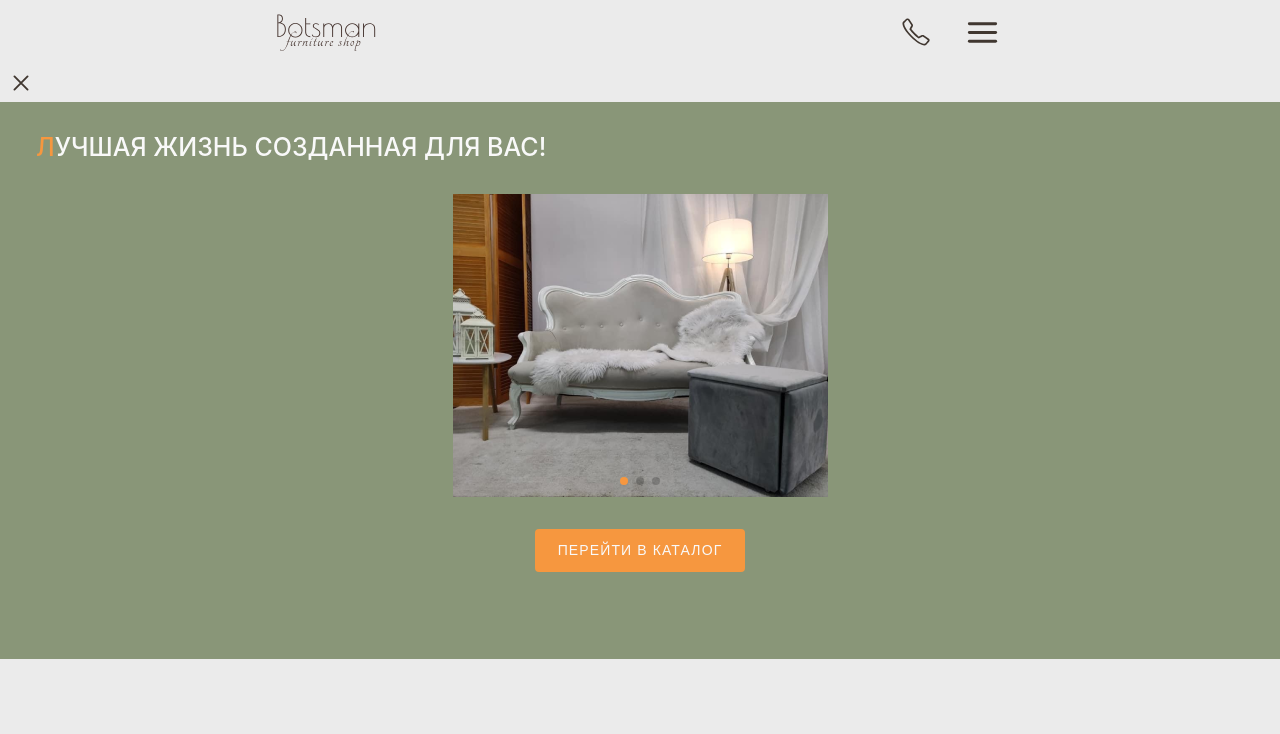
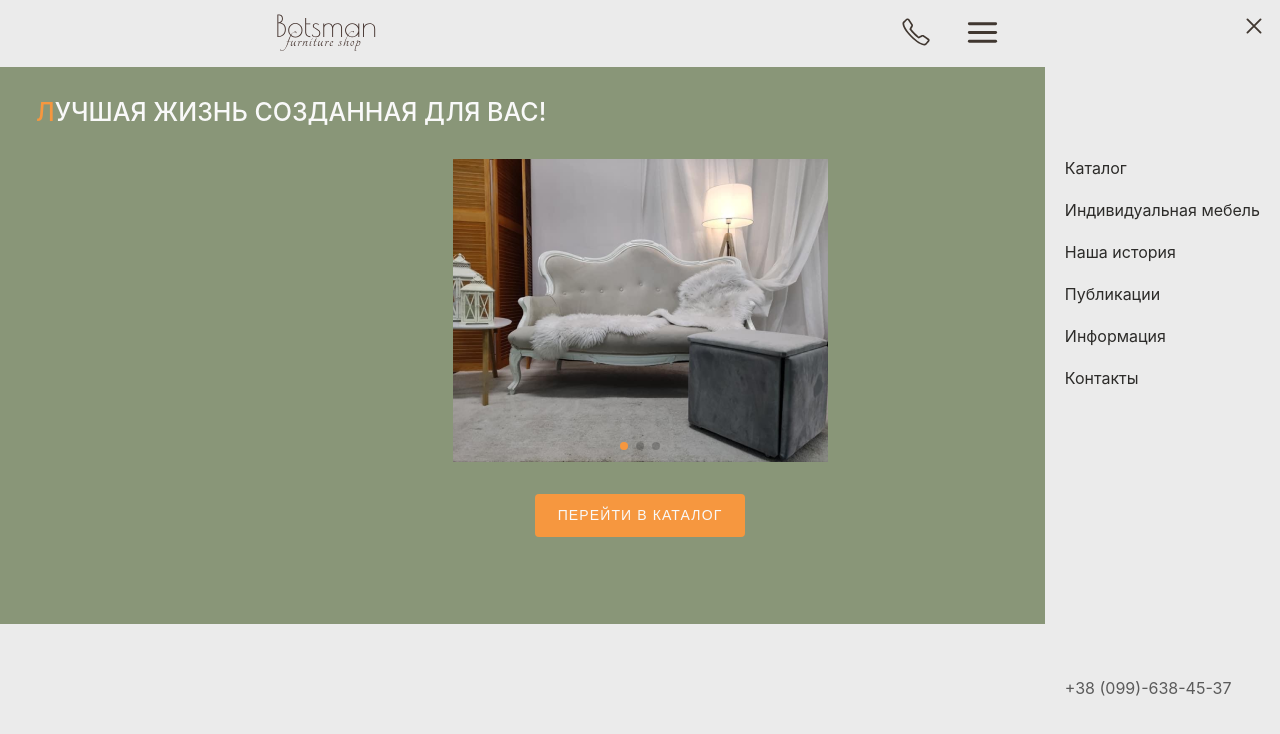
Before and after one commit to Tanya8135/botsman-test, a React (Create React App) app: page / in a window 1280 px wide. Both pictures are taken after a click on the button 982 px from the left and 33 px from the top of the page. Shown: the top 734 px of the page. Built offline with nearby package versions, Linux system fonts and the light colour scheme.

Commit message:
started burger-menu

```diff
--- a/src/components/BurgerMenu/BurgerMenu.jsx
+++ b/src/components/BurgerMenu/BurgerMenu.jsx
@@ -3,15 +3,109 @@ import { IoCloseOutline } from "react-icons/io5";
 
 import css from "./BurgerMenu.module.css";
 
-function BurgerMenu() {
+function BurgerMenu({ isMenuOpen, toggleMenu }) {
+  const closeMenu = () => {
+    toggleMenu();
+  };
+
   return (
-    <div className={`${css.menuContainer} ${css.jsMenuContainer}`}>
+    <div
+      className={`${css.menuContainer} ${
+        isMenuOpen ? css.jsMenuContainer : ""
+      }`}
+    >
       {/* btn-close */}
-      <button
-        className={`${css.menuToggle} ${css.menuClose} ${css.jsCloseMenu}`}
-      >
-        <IoCloseOutline className={css.menuCloseIcon} />
-      </button>
+      {isMenuOpen && (
+        <div className={css.burgerMenu}>
+          <button
+            className={`${css.menuToggle} ${css.menuClose} ${css.jsCloseMenu}`}
+            onClick={closeMenu}
+          >
+            <IoCloseOutline className={css.menuCloseIcon} />
+          </button>
+
+          <div className={css.burgerMenu__box}>
+            <ul className={css.burgerMenu__list}>
+              <li className={css.burgerMenu__item}>
+                <a href="/catalog.html" className={css.burgerMenu__link}>
+                  Каталог
+                </a>
+              </li>
+              <li className={css.burgerMenu__item}>
+                <a href="#individ-furniture" className={css.burgerMenu__link}>
+                  Индивидуальная мебель
+                </a>
+              </li>
+              <li className={css.burgerMenu__item}>
+                <a href="#our-history" className={css.burgerMenu__link}>
+                  Наша история
+                </a>
+              </li>
+              <li className={css.burgerMenu__item}>
+                <a href="#public" className={css.burgerMenu__link}>
+                  Публикации
+                </a>
+              </li>
+              <li className={css.burgerMenu__item}>
+                <a href="#info" className={css.burgerMenu__link}>
+                  Информация
+                </a>
+              </li>
+              <li className={css.burgerMenu__item}>
+                <a href="#contact" className={css.burgerMenu__link}>
+                  Контакты
+                </a>
+              </li>
+            </ul>
+          </div>
+
+          <div className={css.bmS}>
+            <ul className={css.bmS__list}>
+              <li className={css.bmS__item}>
+                <a
+                  href="/"
+                  target="_blank"
+                  rel="noopener nofollow noreferrer"
+                  className={css.bmS__link}
+                >
+                  <svg width="42" height="42">
+                    <use href="./images/icons.svg#icon-instagram"></use>
+                  </svg>
+                </a>
+              </li>
+              <li className={css.bmS__item}>
+                <a
+                  href="/"
+                  target="_blank"
+                  rel="noopener nofollow noreferrer"
+                  className={css.bmS__link}
+                >
+                  <svg width="42" height="42">
+                    <use href="./images/icons.svg#icon-facebook"></use>
+                  </svg>
+                </a>
+              </li>
+              <li className={css.bmS__item}>
+                <a
+                  href="/"
+                  target="_blank"
+                  rel="noopener noreferrer"
+                  className={css.bmS__link}
+                >
+                  <svg width="42" height="42">
+                    <use href="./images/icons.svg#icon-telegram"></use>
+                  </svg>
+                </a>
+              </li>
+            </ul>
+            <div className="bm-s__tel">
+              <a href="tel:+380996384537" className={css.bmS__link}>
+                +38 (099)-638-45-37
+              </a>
+            </div>
+          </div>
+        </div>
+      )}
     </div>
   );
 }
--- a/src/components/BurgerMenu/BurgerMenu.module.css
+++ b/src/components/BurgerMenu/BurgerMenu.module.css
@@ -18,3 +18,115 @@
     background-color: transparent;
   }
 }
+
+.pageHeader .headerContainer {
+  justify-content: space-between;
+  align-items: center;
+}
+
+/* .menuContainer {
+  position: fixed;
+  top: 0;
+  right: 0;
+  width: 240px;
+  height: 100vh;
+  padding: 32px 15px;
+  background-color: #ebebeb;
+  z-index: 999;
+
+  transform: translateX(100%);
+  transition: transform 250ms cubic-bezier(0.4, 0, 0.2, 1);
+} */
+.menuContainer {
+    position: fixed;
+    /* top: 67px; */
+    top: 0;
+    right: 0;
+    background-color: #ebebeb;
+    /* padding: 32px; */
+    max-width: 240px;
+    height: 100vh;
+    z-index: 999;
+}
+
+/* .menuContainer.isOpen {
+  transform: translateX(0);
+} */
+
+.menuContainer .menuClose {
+  position: absolute;
+  top: 6px;
+  right: 6px;
+  padding: 5px;
+  z-index: 1111;
+
+  &:hover,
+  &:active {
+    color: #f6973f;
+  }
+}
+
+.mobileMenu {
+  display: flex;
+}
+.mobileMenu__list {
+  padding: 0;
+  margin: 0 auto;
+}
+.mobileMenu__item {
+  display: flex;
+  align-items: baseline;
+  margin-bottom: 16px;
+
+  &:last-of-type {
+    margin-bottom: 32px;
+  }
+}
+
+.burgerMenu {
+  position: relative;
+  display: flex;
+  justify-content: space-around;
+  flex-direction: column;
+  /* padding-top: 16px; */
+  padding: 20px;
+  /* padding-top: -52px; */
+  height: 100vh;
+}
+.burgerMenu__list {
+  margin-top: 16px;
+}
+.burgerMenu__item {
+  margin-bottom: 22px;
+
+  &:last-child {
+    margin-bottom: 0;
+  }
+}
+.burgerMenu__link {
+  color: #2c2b29;
+  padding: 5px 0;
+}
+
+/* .bmS {
+  padding-top: 172px;
+} */
+.bmS__list {
+  display: flex;
+  justify-content: space-around;
+}
+.bmS__link {
+  color: #5b5b5b;
+  transition: fill 300ms cubic-bezier(0.4, 0, 0.2, 1),
+    color 300ms cubic-bezier(0.4, 0, 0.2, 1);
+
+  &:active,
+  &:hover {
+    color: #f6973f;
+  }
+}
+.bmS__tel {
+  display: flex;
+  justify-content: center;
+  padding-top: 32px;
+}
--- a/src/components/Header/Header.jsx
+++ b/src/components/Header/Header.jsx
@@ -1,43 +1,49 @@
-import React from 'react';
-import logo from '../../img/logoBotsmanMin.svg';
-import { SlPhone } from 'react-icons/sl';
-import { FiMenu } from 'react-icons/fi';
-import css from './Header.module.css';
+import React, { useState } from "react";
+import logo from "../../img/logoBotsmanMin.svg";
+import { SlPhone } from "react-icons/sl";
+import { FiMenu } from "react-icons/fi";
+import css from "./Header.module.css";
 
-import BurgerMenu from 'components/BurgerMenu/BurgerMenu';
+import BurgerMenu from "components/BurgerMenu/BurgerMenu";
 
 function Header() {
+  const [isMenuOpen, setIsMenuOpen] = useState(false);
+  const toggleMenu = () => {
+    setIsMenuOpen(!isMenuOpen);
+  };
+
   return (
     <header className={`${css.header} ${css.pageHeader}`}>
       <div className={`${css.headerContainer} ${css.container}`}>
         <div className={css.headerMob}>
           <div className={css.logo}>
-            <a href='./index.html' className={css.logoS}>
-              <img src={logo} alt='logo' className={css.logoS} />
+            <a href="./index.html" className={css.logoS}>
+              <img src={logo} alt="logo" className={css.logoS} />
             </a>
           </div>
 
           <div className={css.headerNavMob}>
             <div className={css.iconPhoneBox}>
-              <a href='tel:+380964875185' className={css.iconPhone1}>
+              <a href="tel:+380964875185" className={css.iconPhone1}>
                 <SlPhone className={css.iconPhone} />
               </a>
             </div>
 
             <div className={css.burgerMenuBox}>
               <button
-                type='button'
+                type="button"
                 className={`${css.btnBurgerMenu}`}
-                aria-expanded='false'
-                aria-controls='mobile-menu'
+                aria-expanded={isMenuOpen}
+                aria-controls="mobile-menu"
+                onClick={toggleMenu}
               >
-                <FiMenu className={css.burgerMenuIcon}/>
+                <FiMenu className={css.burgerMenuIcon} />
               </button>
             </div>
           </div>
         </div>
       </div>
-      <BurgerMenu/>
+      <BurgerMenu isMenuOpen={isMenuOpen} toggleMenu={toggleMenu} />
     </header>
   );
 }
```
